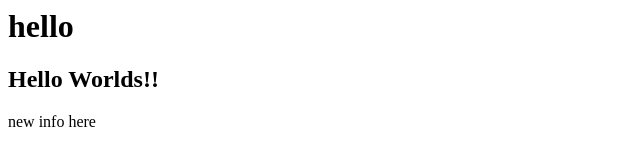
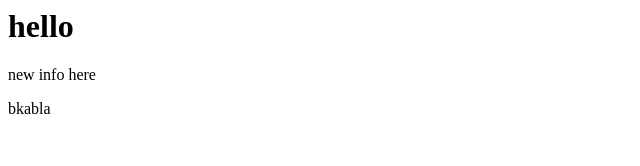
Before and after one commit to davidericardo/git-basics, a plain HTML site: page index.html in a window 1280 px wide. Shown: the whole page, without its empty margins (0-640 px from the left). Drawn offline with Linux system fonts and the light colour scheme.

Commit message:
updated index

```diff
--- a/index.html
+++ b/index.html
@@ -1,3 +1,3 @@
 <h1>hello</h1>
-<h2>Hello Worlds!!</h2>
 <p>new info here</p>
+<p>bkabla</<p>
```
